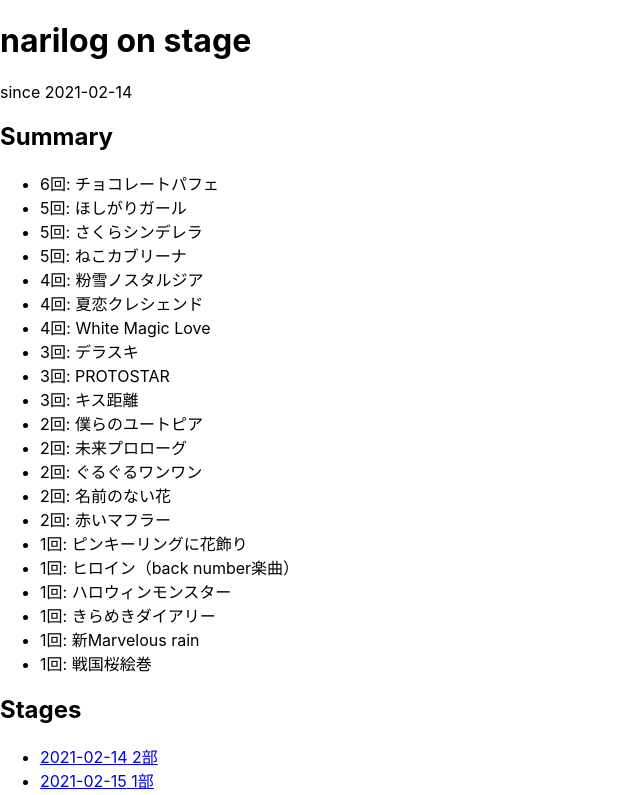
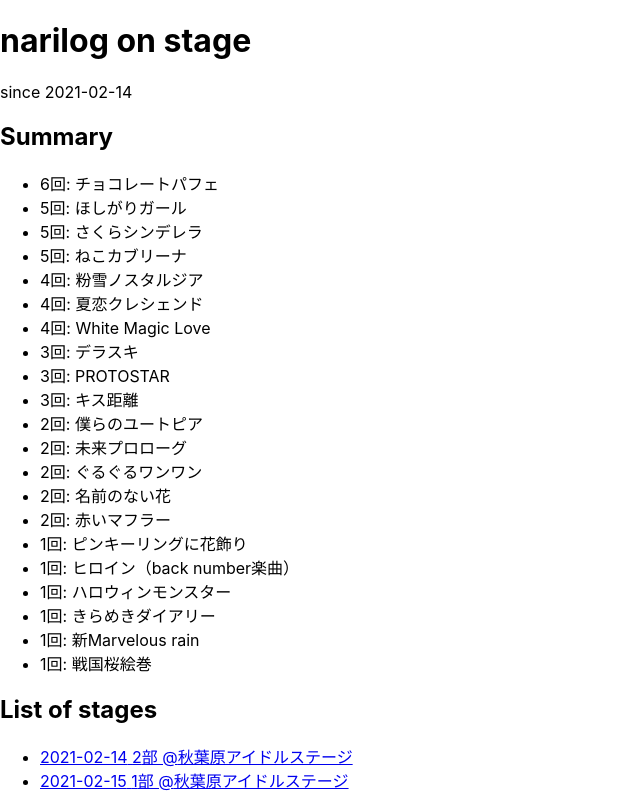
Before and after one commit to fusho-takahashi/narilog-on-stage, a Next.js app: page / in a window 1280 px wide. Shown: the top 795 px of the page, without its empty margins (0-640 px from the left). Built offline with nearby package versions, Linux system fonts and the light colour scheme.

Commit message:
display place

```diff
--- a/lib/stageLogs.ts
+++ b/lib/stageLogs.ts
@@ -5,11 +5,13 @@ export function getSortedStages(): {
   id: string
   date: string
   section: number
+  place: string
 }[] {
   return stageLogs.map((log) => ({
     id: log.id,
     date: log.date,
     section: log.section,
+    place: log.place,
   }))
 }
 
--- a/src/pages/index.tsx
+++ b/src/pages/index.tsx
@@ -8,7 +8,7 @@ const Home = ({
   allStages,
   performedCountSummary,
 }: {
-  allStages: { id: number; date: string; section: number }[]
+  allStages: { id: number; date: string; section: number; place: string }[]
   performedCountSummary: { song: Song; count: number }[]
 }): JSX.Element => {
   return (
@@ -30,13 +30,13 @@ const Home = ({
         </ul>
       </section>
       <section>
-        <h2>Stages</h2>
+        <h2>List of stages</h2>
         <ul>
-          {allStages.map(({ id, date, section }) => (
+          {allStages.map(({ id, date, section, place }) => (
             <li key={id}>
               <Link href={`/stages/${id}`}>
                 <a>
-                  {date} {section}部
+                  {date} {section}部 @{place}
                 </a>
               </Link>
             </li>
@@ -52,6 +52,7 @@ export const getStaticProps: GetStaticProps = async () => {
     id: string
     date: string
     section: number
+    place: string
   }[] = getSortedStages()
   const performedCountSummary: {
     song: Song | SpecialSong
```
